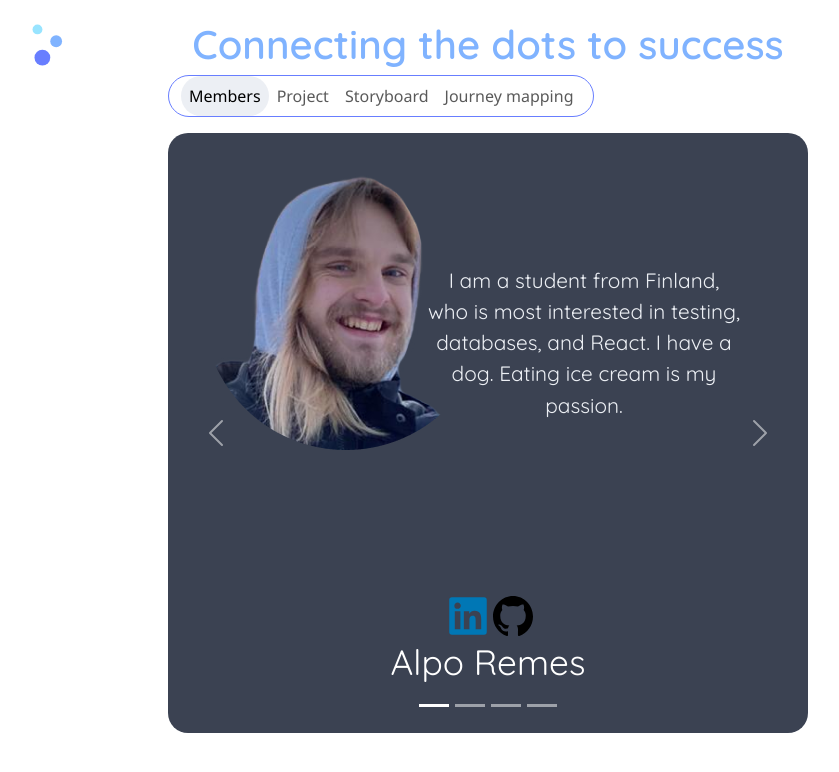
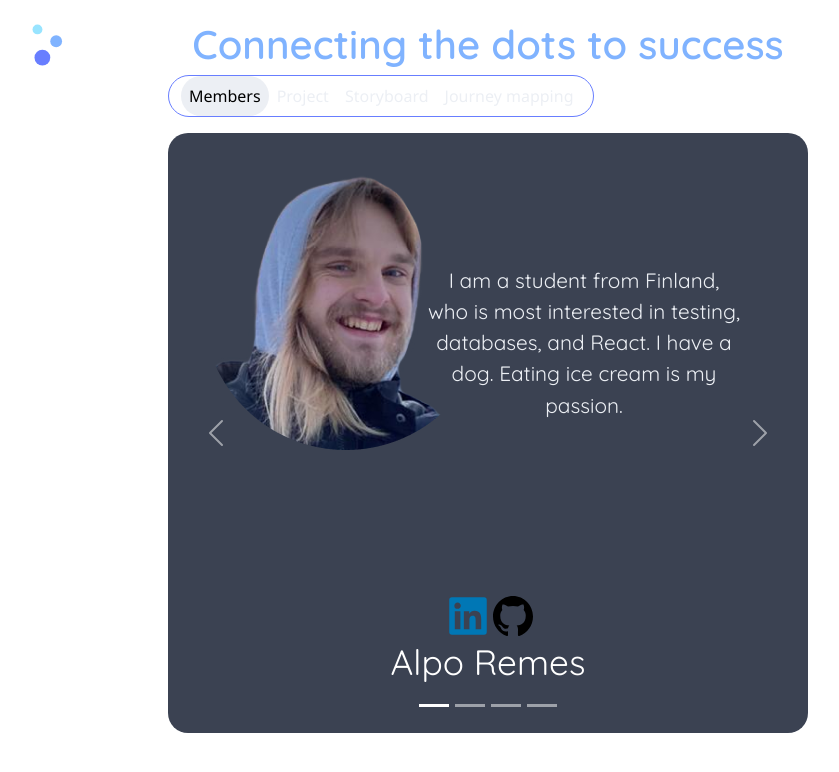
Before and after one commit to YB-BigSwan/creative-dots-team-portfolio, a React (Vite) app: page /creative-dots-team-portfolio/members in a window 1280 px wide. Shown: the top 772 px of the page, without its empty margins (152-991 px from the left). Built offline with nearby package versions, Linux system fonts and the light colour scheme.

Commit message:
changes inactive nav link color to white

```diff
--- a/src/App.css
+++ b/src/App.css
@@ -26,11 +26,14 @@ body {
   border-radius: 50px;
   background-color: transparent;
   justify-content: center;
-
 }
 
 .navbar-default {
   padding: 0;
+}
+
+.navbar .nav-link {
+  color: var(--basicLight);
 }
 
 .navbarWide .dropdown-nav .nav-link {
@@ -57,7 +60,7 @@ body {
 }
 
 .dropdown-nav {
-  visibility:hidden;
+  visibility: hidden;
 }
 
 /* Landing Page */
@@ -129,7 +132,7 @@ header {
   font-weight: 600;
 }
 
-.project-image{
+.project-image {
   width: 100%;
 }
 
@@ -138,12 +141,10 @@ header {
   margin: auto;
 }
 
-
 /* Phone styles */
 @media only screen and (max-width: 767px) {
-
   #root {
-    padding:5px;
+    padding: 5px;
   }
 
   .tagline {
@@ -155,7 +156,7 @@ header {
     padding: 0;
   }
 
-  .navbarWide{
+  .navbarWide {
     visibility: hidden;
   }
 
@@ -171,7 +172,8 @@ header {
     padding: 5px;
   }
 
-  .projectDescription, .memberDescription {
+  .projectDescription,
+  .memberDescription {
     height: fit-content;
     margin: auto;
     font-size: 1rem;
@@ -183,12 +185,11 @@ header {
     height: fit-content;
   }
 
-  .carousel-inner{
+  .carousel-inner {
     margin: auto;
   }
 
   .storyboard-image {
-    width:100%;
+    width: 100%;
   }
-
 }
```
